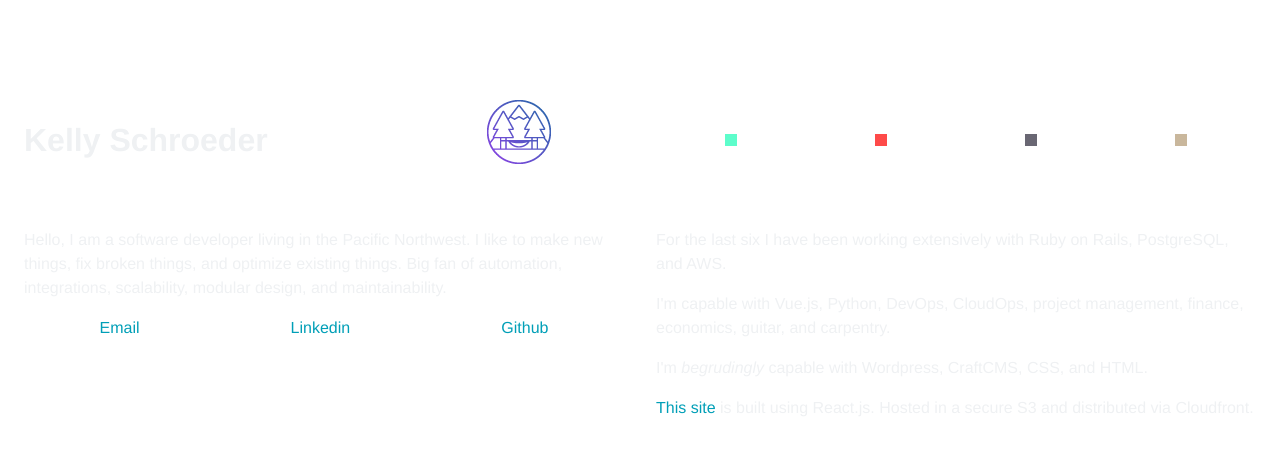
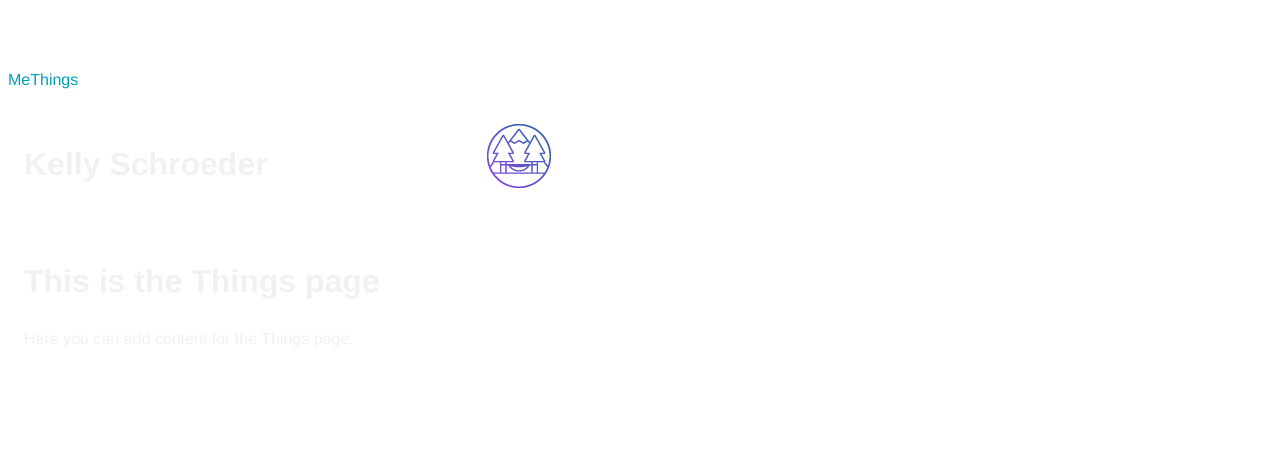
Before and after one commit to anubiskhan/personal-site-vite, a React (Vite) app: page /things in a window 1280 px wide. Shown: the top 454 px of the page. Built offline with nearby package versions, Linux system fonts and the light colour scheme.

Commit message:
Adds router functionality. Adds files for Me and Things pages

```diff
--- a/src/App.tsx
+++ b/src/App.tsx
@@ -1,73 +1,29 @@
 import fav from '/fav2.png'
-// import email from '/email-icon.png'
-// import github from '/github-icon.png'
-// import linkedin from '/linkedin-icon.png'
 import './App.css'
-// import { useState } from 'react';
-// import {
-//   BrowserRouter as Router,
-//   Routes,
-//   Route,
-// } from "react-router-dom";
-// import Navbar from "./components/Navbar";
-// import jamsList from './jamsList'
+import { BrowserRouter as Router, Routes, Route, Link } from "react-router-dom";
+import Things from "./components/Things"; // Make sure to create this component
+import Me from "./components/Me"; // Make sure to create this component
 
 
 export default function App() {
   return (
+    <Router>
+      <Link className="iconGridItem" to="/me">Me</Link>
+      <Link className="iconGridItem" to="/things">Things</Link>
       <div className="homeContainer">
         <div className="sideContainer">
           <div className="sideInnerTop">
             <h1>Kelly Schroeder</h1>
             <img src={fav} alt="" />
           </div>
-        <div className="sideInnerBody">
-          <p>
-            Hello, I am a software developer living in the Pacific Northwest.
-            I like to make new things, fix broken things, and optimize existing things.
-            Big fan of automation, integrations, scalability, modular design, and maintainability.
-          </p>
-        <div className="iconGrid">
-          <a className="iconGridItem" href="mailto:kelly@kellyrs.com" target="_blank" rel="noopener noreferrer">Email</a>
-          <a className="iconGridItem" href="https://www.linkedin.com/in/kelly-schroeder/" target="_blank" rel="noopener noreferrer">Linkedin</a>
-          <a className="iconGridItem" href="https://github.com/anubiskhan" target="_blank" rel="noopener noreferrer">Github</a>
+        <Routes>
+          <Route path="/things" element={<Things />} />
+          <Route path="/me" element={<Me />} />
+        </Routes>
+
         </div>
+
       </div>
-      </div>
-      <div className="sideContainer">
-        <div className="iconGrid">
-          <div className="iconGridItem">
-            <div className="colorBlockGreen">
-          </div>
-          </div>
-          <div className="iconGridItem">
-            <div className="colorBlockOrange">
-          </div>
-          </div>
-          <div className="iconGridItem">
-            <div className="colorBlockGray">
-          </div>
-          </div>
-          <div className="iconGridItem">
-            <div className="colorBlockBrown">
-          </div>
-          </div>
-        </div>
-        <div className="sideInnerBody">
-          <p>
-            For the last six I have been working extensively with Ruby on Rails, PostgreSQL, and AWS.
-          </p>
-          <p>
-            I'm capable with Vue.js, Python, DevOps, CloudOps, project management, finance, economics, guitar, and carpentry.
-          </p>
-          <p>
-            I'm <i>begrudingly</i> capable with Wordpress, CraftCMS, CSS, and HTML.
-          </p>
-          <p>
-            <a href="https://github.com/anubiskhan/personal_site_vite" target="_blank" rel="noopener">This site</a> is built using React.js. Hosted in a secure S3 and distributed via Cloudfront.
-          </p>
-        </div>
-      </div>
-    </div>
+    </Router>
   );
 }
--- /dev/null
+++ b/src/components/Me.tsx
@@ -0,0 +1,55 @@
+// File: ./components/Things.tsx
+
+const Me = () => {
+    return (
+        <div className="sideInnerBody">
+            <p>
+                Hello, I am a software developer living in the Pacific Northwest.
+                I like to make new things, fix broken things, and optimize existing things.
+                Big fan of automation, integrations, scalability, modular design, and maintainability.
+            </p>
+            <div className="iconGrid">
+                <a className="iconGridItem" href="mailto:kelly@kellyrs.com" target="_blank" rel="noopener noreferrer">Email</a>
+                <a className="iconGridItem" href="https://www.linkedin.com/in/kelly-schroeder/" target="_blank" rel="noopener noreferrer">Linkedin</a>
+                <a className="iconGridItem" href="https://github.com/anubiskhan" target="_blank" rel="noopener noreferrer">Github</a>
+            </div>
+            <div className="sideContainer">
+                <div className="iconGrid">
+                    <div className="iconGridItem">
+                        <div className="colorBlockGreen">
+                        </div>
+                    </div>
+                    <div className="iconGridItem">
+                        <div className="colorBlockOrange">
+                        </div>
+                    </div>
+                    <div className="iconGridItem">
+                        <div className="colorBlockGray">
+                        </div>
+                    </div>
+                    <div className="iconGridItem">
+                        <div className="colorBlockBrown">
+                        </div>
+                    </div>
+                </div>
+                <div className="sideInnerBody">
+                    <p>
+                        For the last six I have been working extensively with Ruby on Rails, PostgreSQL, and AWS.
+                    </p>
+                    <p>
+                        I'm capable with Vue.js, Python, DevOps, CloudOps, project management, finance, economics, guitar, and carpentry.
+                    </p>
+                    <p>
+                        I'm <i>begrudingly</i> capable with Wordpress, CraftCMS, CSS, and HTML.
+                    </p>
+                    <p>
+                        <a href="https://github.com/anubiskhan/personal_site_vite" target="_blank" rel="noopener">This site</a> is built using React.js. Hosted in a secure S3 and distributed via Cloudfront.
+                    </p>
+                </div>
+            </div>
+        </div>
+
+    );
+}
+
+export default Me;
--- /dev/null
+++ b/src/components/Things.tsx
@@ -0,0 +1,12 @@
+// File: ./components/Things.tsx
+
+const Things = () => {
+    return (
+        <div>
+            <h1>This is the Things page</h1>
+            <p>Here you can add content for the Things page.</p>
+        </div>
+    );
+}
+
+export default Things;
```
Lines whose indentation alone changed are shown as unchanged.
